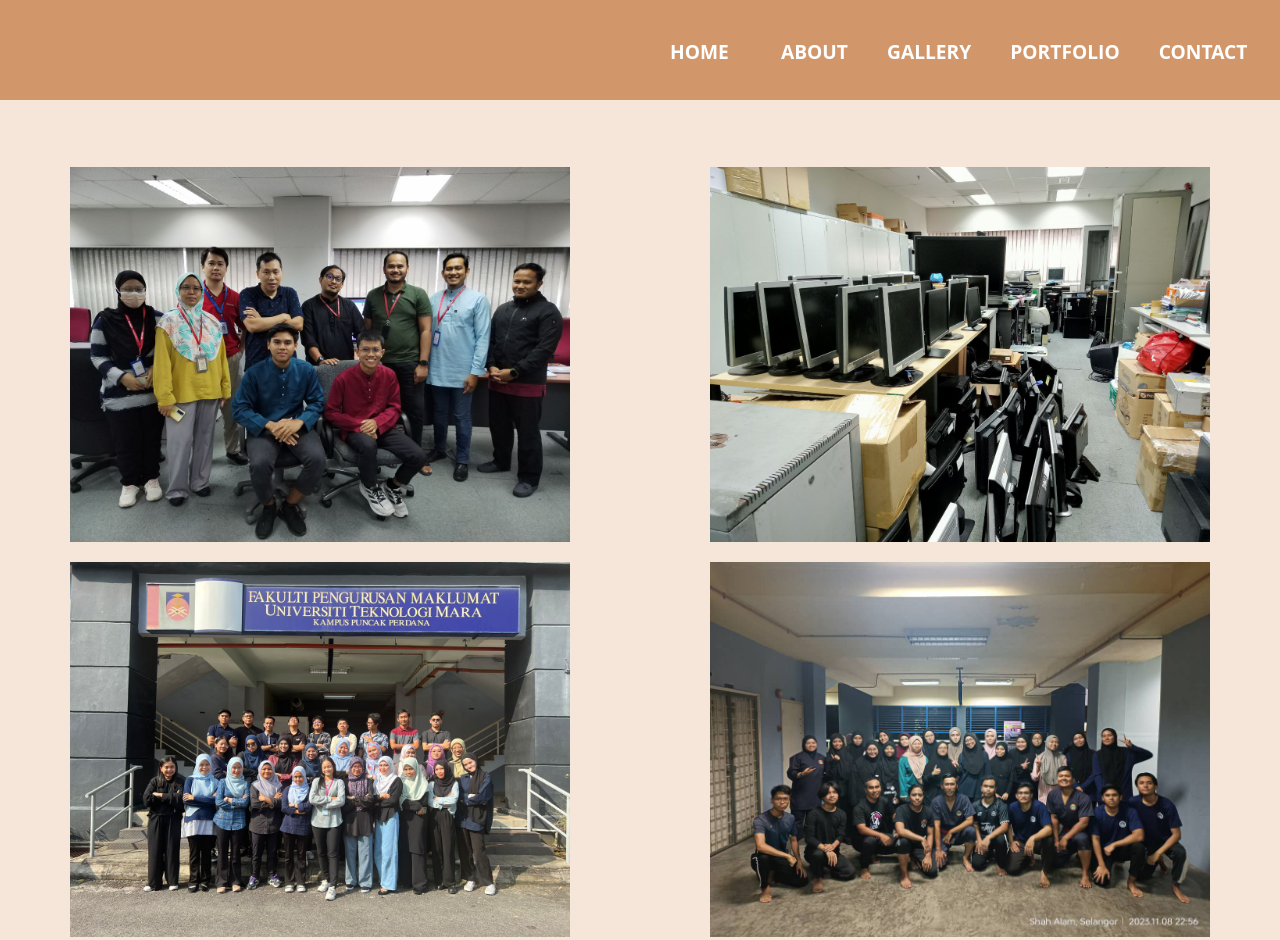
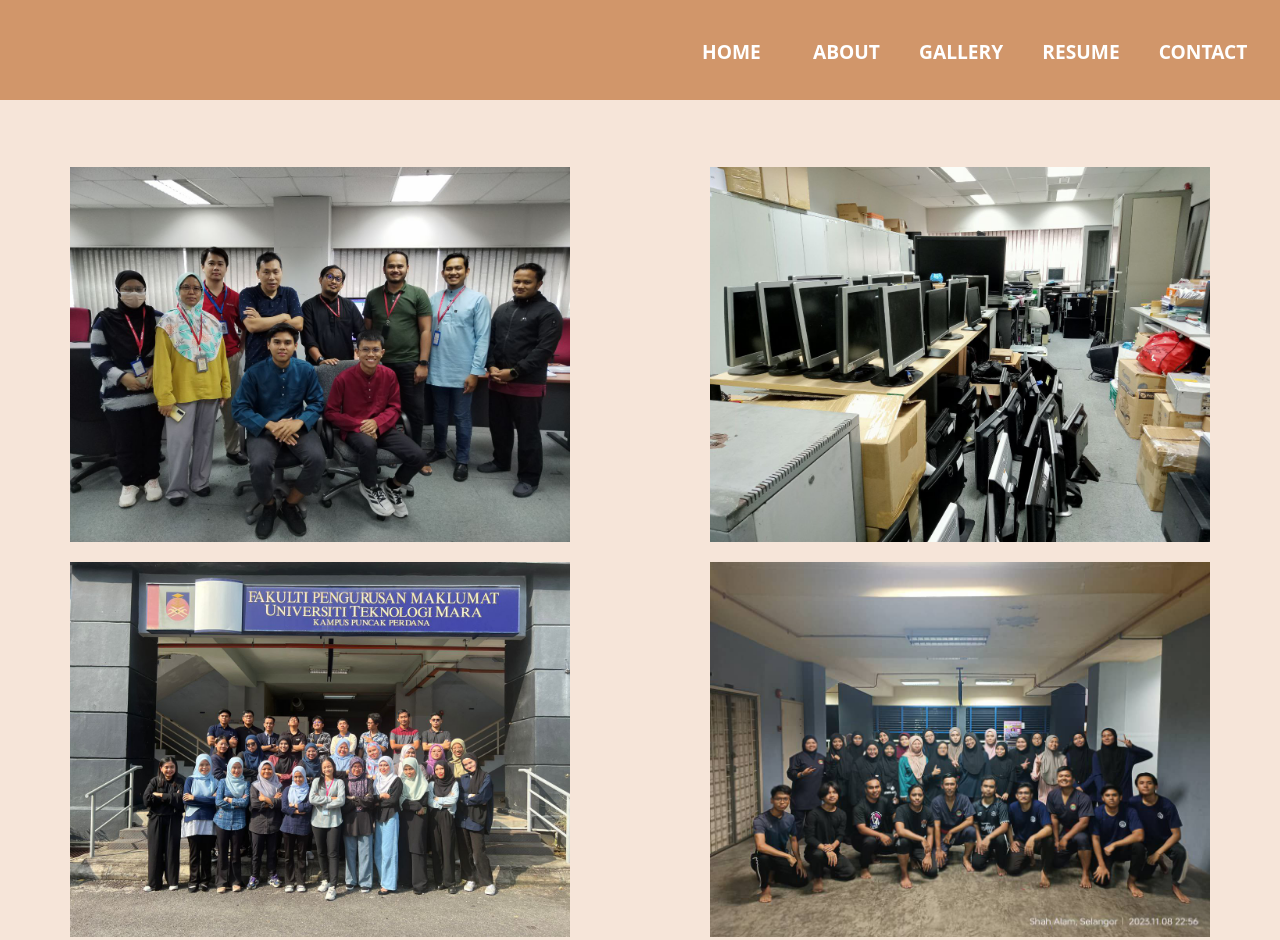
Before and after one commit to Sufianzx/Sufianzx.github.io, a plain HTML site: page gallery.html in a window 1280 px wide. Shown: the top 940 px of the page. Drawn offline with Linux system fonts and the light colour scheme.

Commit message:
Update gallery.html

```diff
--- a/gallery.html
+++ b/gallery.html
@@ -84,7 +84,7 @@ body {
     <a href = "index.html">HOME</a>&nbsp;&nbsp;&nbsp;&nbsp;&nbsp;&nbsp;&nbsp;
     <a href = "about.html">ABOUT</a>&nbsp;&nbsp;&nbsp;&nbsp;&nbsp;
     <a href = "gallery.html">GALLERY</a>&nbsp;&nbsp;&nbsp;&nbsp;&nbsp;
-    <a href = "portfolio.html">PORTFOLIO</a>&nbsp;&nbsp;&nbsp;&nbsp;&nbsp;
+    <a href = "resume.html">RESUME</a>&nbsp;&nbsp;&nbsp;&nbsp;&nbsp;
     <a href = "contact.html">CONTACT</a>&nbsp;&nbsp;&nbsp;&nbsp;&nbsp;
 </h3>
 </div>
```
